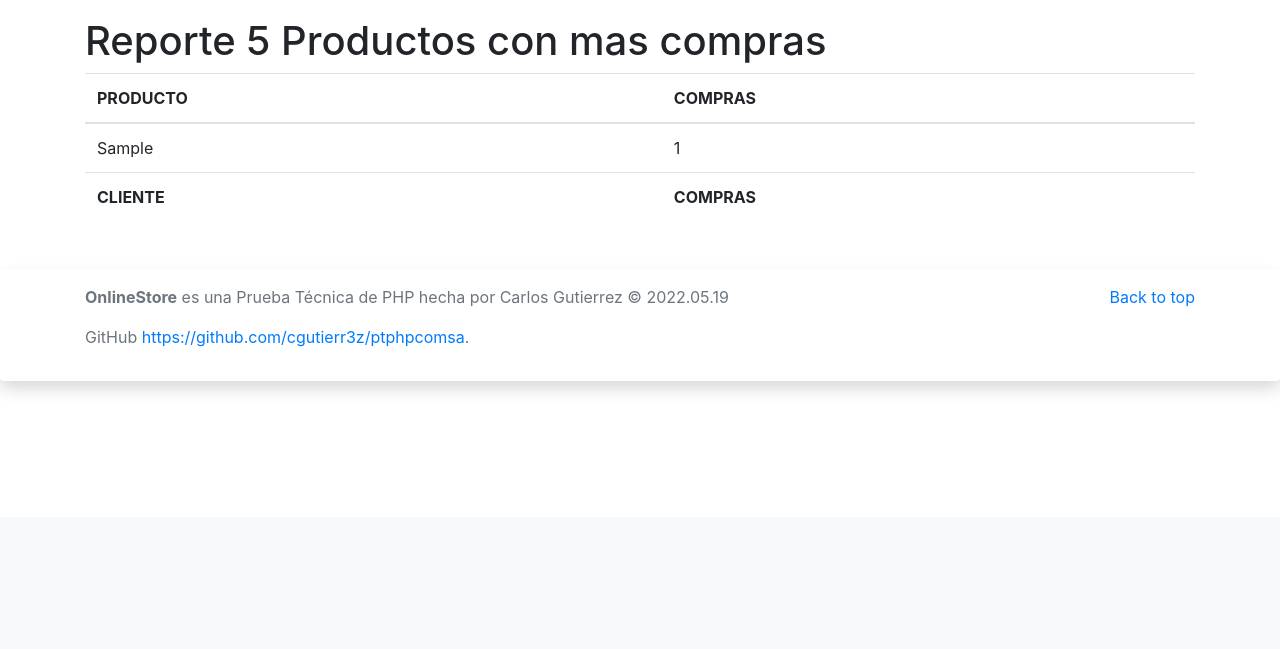
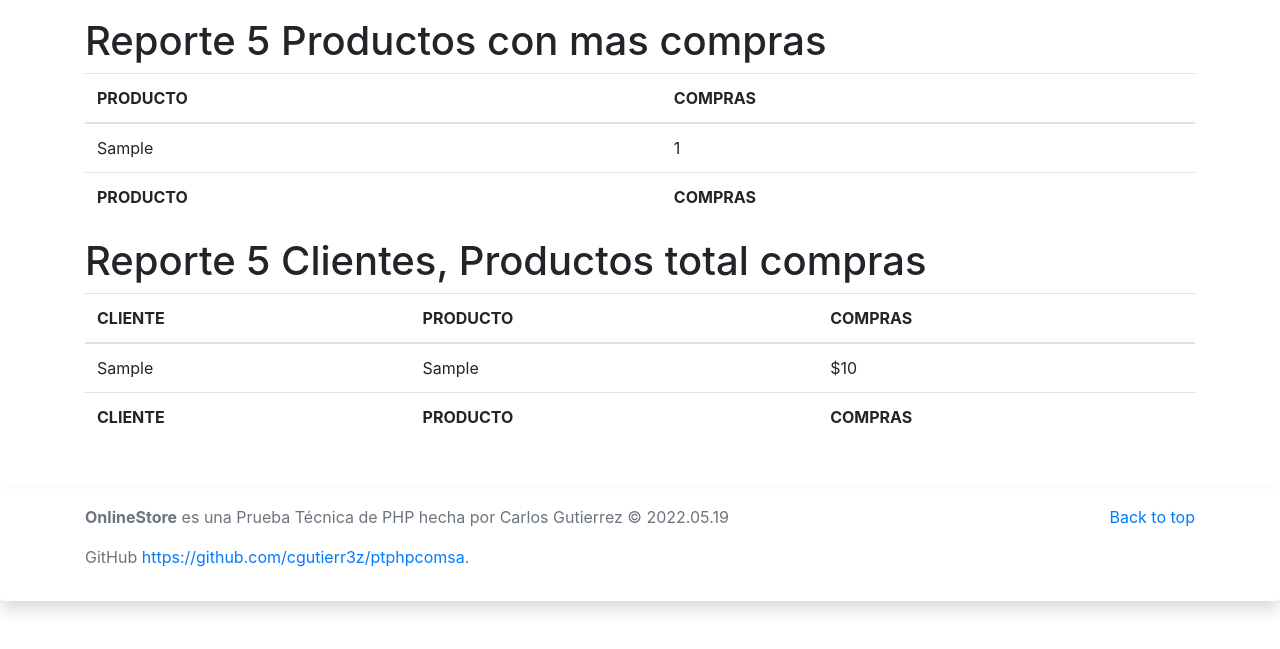
Before and after one commit to cgutierr3z/ptphpcomsa, a PHP site: page /view/reports.php in a window 1280 px wide. Shown: the part 283-932 px from the top of the page. Before the commit the page ends 673 px from the top, so only its background shows below. Run offline with PHP 8.4, Linux system fonts and the light colour scheme; data comes from the database, SQL or seed files in the repository; tables that the repository leaves empty or names only in its code hold one stand-in row (values such as "Sample post"); some libraries are stand-ins or nearby versions.

Commit message:
add report 3

```diff
--- a/view/reports.php
+++ b/view/reports.php
@@ -89,7 +89,7 @@ $producto = new ProductModel();
             $sql = "SELECT COUNT(uid) AS compras, uidProduct AS producto FROM sale GROUP BY uidProduct ORDER BY compras DESC LIMIT 5";
             $stm = $pdo->query($sql);
             $stm->execute();
-            $report1 = $stm->fetchAll(PDO::FETCH_OBJ);
+            $report2 = $stm->fetchAll(PDO::FETCH_OBJ);
 
             #print_r($report1);
         }catch(Exception $e){
@@ -97,7 +97,7 @@ $producto = new ProductModel();
             $_SESSION['message'] = "ERROR: listando las ventas" . $e->getMessage();
         }
 
-        foreach($report1 as $ven) {
+        foreach($report2 as $ven) {
         ?>
             <tr>
                 <td><?php echo $ven->producto; ?> <?php echo $producto->get($ven->producto)->__GET('pname'); ?> </td>
@@ -109,7 +109,51 @@ $producto = new ProductModel();
         <tbody>
         <tfoot>
             <tr>
+                <th>PRODUCTO</th>
+                <th>COMPRAS</th>
+            </tr>
+        </tfoot>
+    </table>
+
+    <h1>Reporte 5 Clientes, Productos total compras </h1>
+    <table class="table table-hover" style="width:100%">
+        <thead>
+            <tr>
                 <th>CLIENTE</th>
+                <th>PRODUCTO</th>
+                <th>COMPRAS</th>
+            </tr>
+        </thead>
+        <tbody>
+        <?php
+
+        try{
+            $sql = "SELECT SUM(totalPrice) AS compras, uidProduct AS producto, uidCustomer AS cliente FROM sale GROUP BY cliente, producto ORDER BY compras DESC LIMIT 5";
+            $stm = $pdo->query($sql);
+            $stm->execute();
+            $report3 = $stm->fetchAll(PDO::FETCH_OBJ);
+
+            #print_r($report1);
+        }catch(Exception $e){
+            $_SESSION['error'] = true;
+            $_SESSION['message'] = "ERROR: listando las ventas" . $e->getMessage();
+        }
+
+        foreach($report3 as $ven) {
+        ?>
+            <tr>
+                <td><?php echo $ven->cliente; ?> <?php echo $cliente->get($ven->cliente)->__GET('fname'); ?> <?php echo $cliente->get($ven->cliente)->__GET('lname'); ?></td>
+                <td><?php echo $ven->producto; ?> <?php echo $producto->get($ven->producto)->__GET('pname'); ?> </td>
+                <td>$<?php echo $ven->compras; ?></td>
+            </tr>
+        <?php
+        }
+        ?>
+        <tbody>
+        <tfoot>
+            <tr>
+                <th>CLIENTE</th>
+                <th>PRODUCTO</th>
                 <th>COMPRAS</th>
             </tr>
         </tfoot>
```
